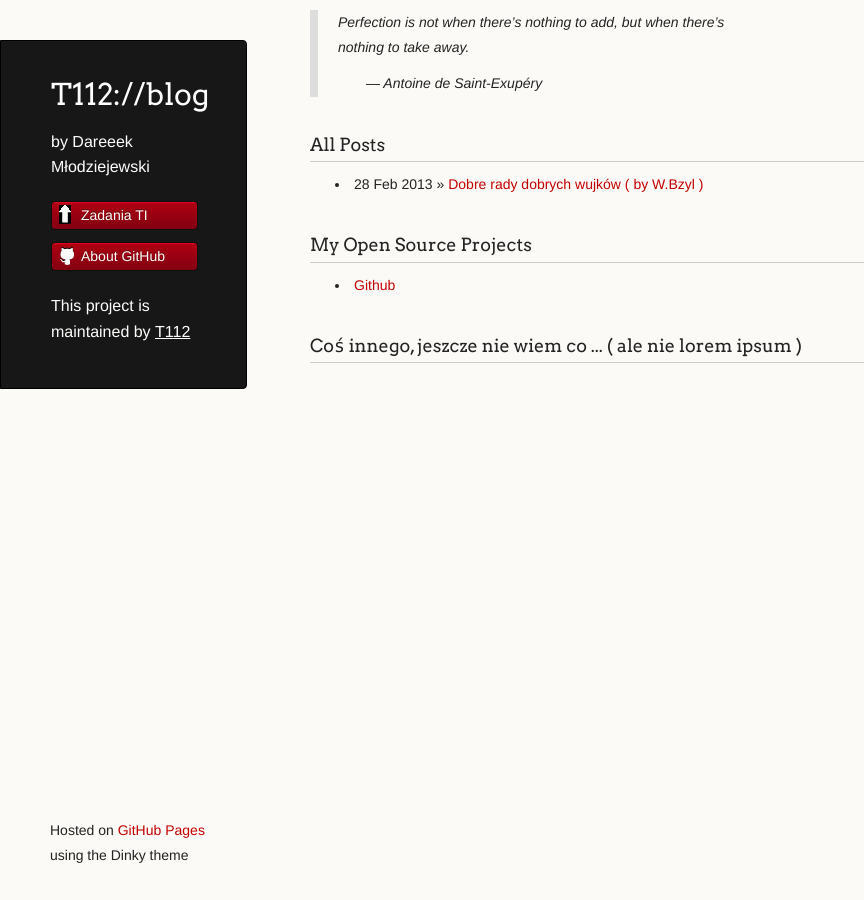
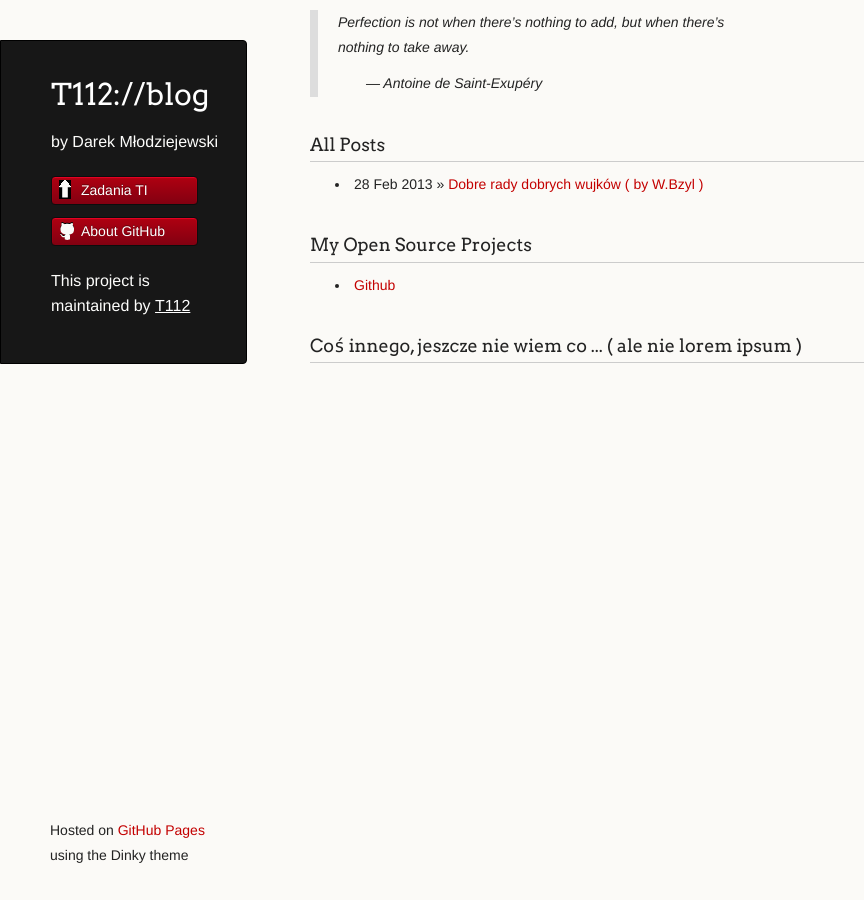
Before and after one commit to tangram112/t112blog, a Jekyll site: the page built from index.html, in a window 1280 px wide. Shown: the whole page, without its empty margins (0-864 px from the left). Built offline with Jekyll 4.4.1, drawn with Linux system fonts in a browser that asks for light colours; Markdown is read by kramdown in place of the engine named in the settings.

Commit message:
Update index.html

```diff
--- a/_layouts/index.html
+++ b/_layouts/index.html
@@ -20,7 +20,7 @@
     <div class="wrapper">
       <header>
         <h1 class="header">{{ page.title }}</h1>
-        <p class="header">by Dareeek Młodziejewski</p>
+        <p class="header">by Darek Młodziejewski</p>
         <ul>
 <!-- dartst
           <li class="download"><a class="buttons" href="https://github.com/wbzyl/jekyll-template/zipball/dinky-theme">Download ZIP</a></li>
```
